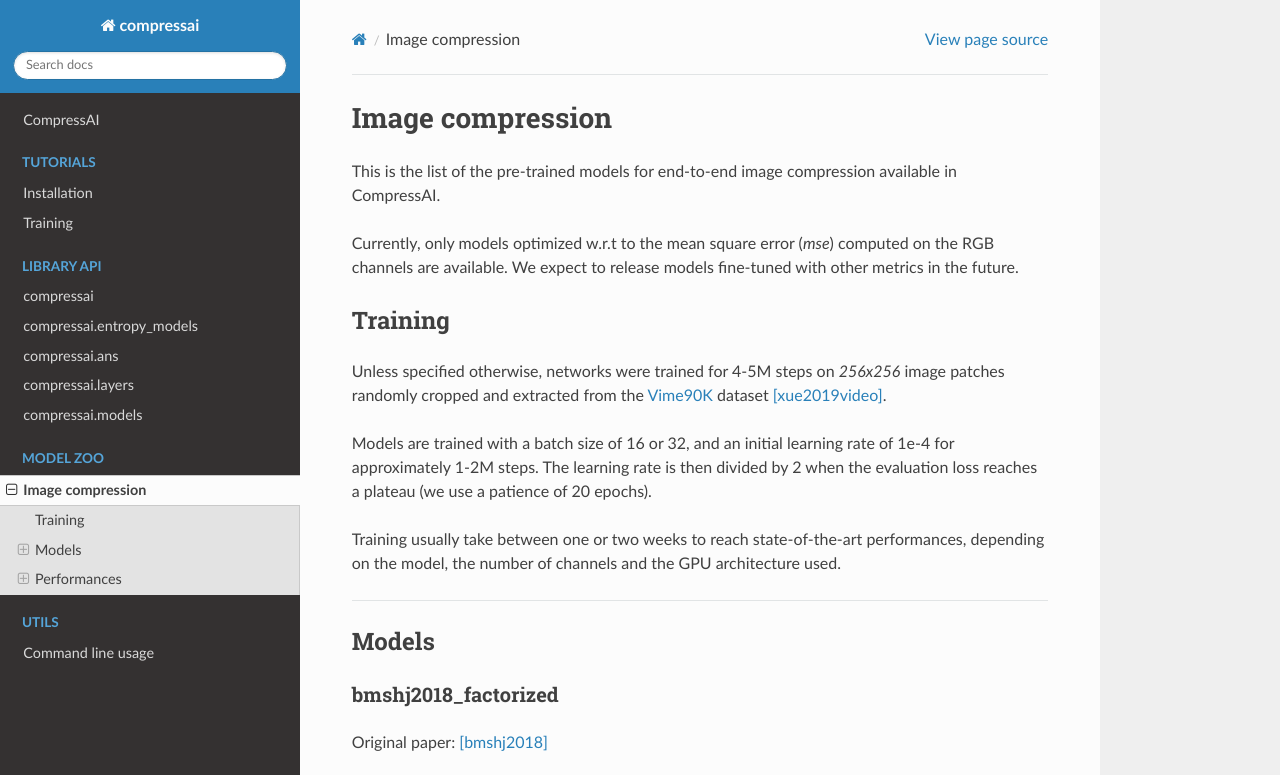
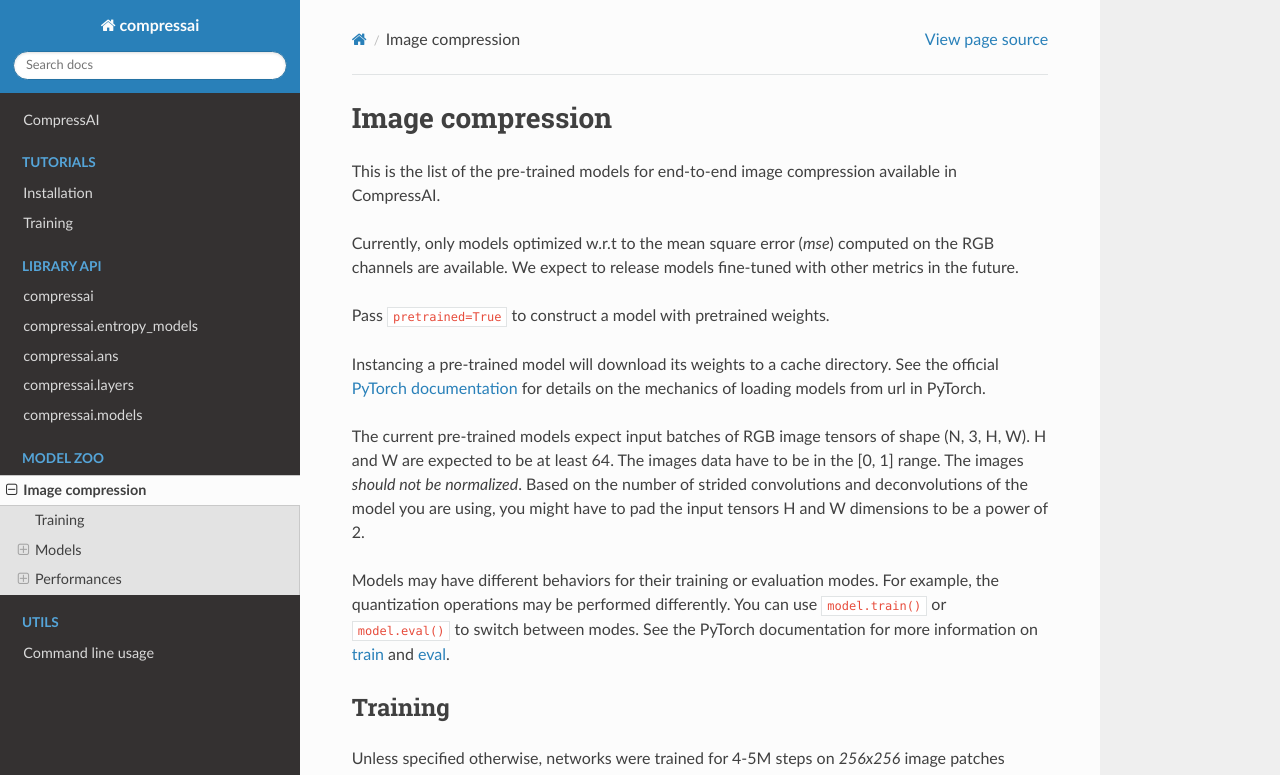
Before and after one commit to InterDigitalInc/CompressAI, a Sphinx documentation site: the page built from docs/source/zoo.rst, in a window 1280 px wide and 900 px high, cut to the strip 0-775 px from the top of the window. Built offline with Sphinx 7.4.7 and the Read the Docs theme 2.0.0, drawn with Linux system fonts in a browser that asks for light colours; pages that are not in the unit, such as notebooks, are missing from menus.

Commit message:
Add more details about using pre-trained models

```diff
--- a/docs/source/zoo.rst
+++ b/docs/source/zoo.rst
@@ -9,6 +9,27 @@
 Currently, only models optimized w.r.t to the mean square error (*mse*) computed
 on the RGB channels are available. We expect to release models fine-tuned with
 other metrics in the future.
+
+Pass :code:`pretrained=True` to construct a model with pretrained weights.
+
+Instancing a pre-trained model will download its weights to a cache directory.
+See the official `PyTorch documentation
+<https://pytorch.org/docs/stable/model_zoo.html#torch.utils.model_zoo.load_url>`_
+for details on the mechanics of loading models from url in PyTorch.
+
+The current pre-trained models expect input batches of RGB image tensors of
+shape (N, 3, H, W). H and W are expected to be at least 64. The images data have
+to be in the [0, 1] range. The images *should not be normalized*. Based on the
+number of strided convolutions and deconvolutions of the model you are using,
+you might have to pad the input tensors H and W dimensions to be a power of 2.
+
+Models may have different behaviors for their training or evaluation modes. For
+example, the quantization operations may be performed differently. You can use
+``model.train()`` or ``model.eval()`` to switch between modes. See the PyTorch
+documentation for more information on
+`train <https://pytorch.org/docs/stable/nn.html?highlight=train#torch.nn.Module.train>`_
+and `eval <https://pytorch.org/docs/stable/nn.html?highlight=eval#torch.nn.Module.eval>`_.
+
 
 Training
 ~~~~~~~~
```
